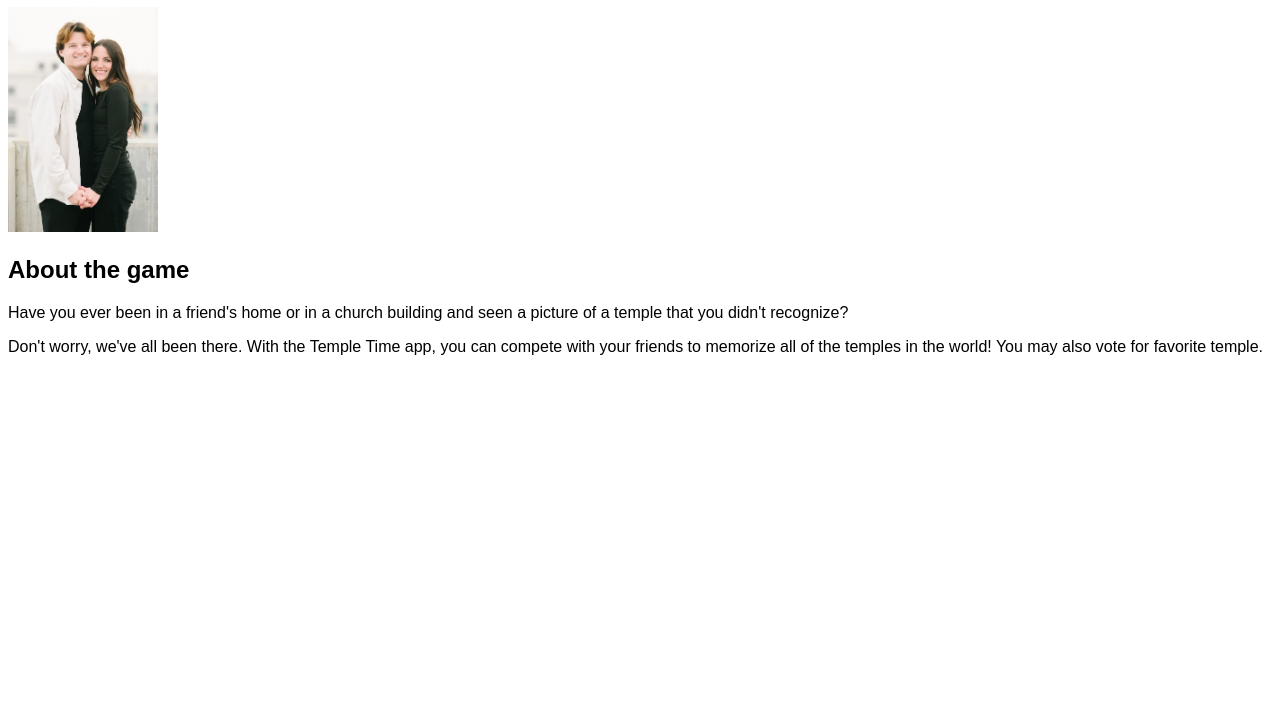
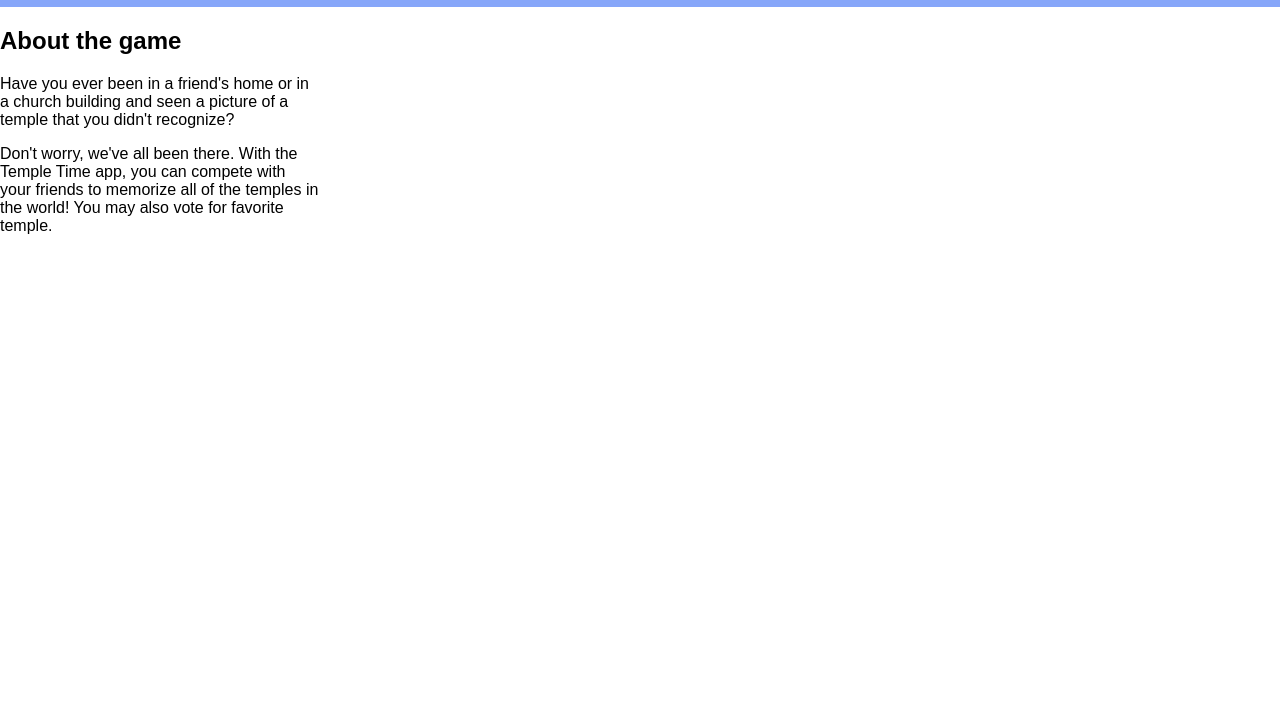
Before and after one commit to jjhan01/startup, a plain HTML site: page index.html in a window 1280 px wide. Shown: the part 73-800 px from the top of the page. Drawn offline with Linux system fonts and the light colour scheme.

Commit message:
new flex colors

```diff
--- a/index.css
+++ b/index.css
@@ -2,3 +2,48 @@
   font-family: Arial, Helvetica, sans-serif;
   box-sizing: border-box;
 }
+body {
+  display: flex;
+  flex-direction: column;
+  margin: 0;
+  height: 100vh;
+}
+header {
+  flex: 0 80px;
+  background: hsl(223, 90%, 75%);
+}
+
+footer {
+  flex: 0 30px;
+  background: hsl(0, 0%, 100%);
+  color: rgb(60, 56, 56);
+}
+
+main {
+  flex: 1;
+  display: flex;
+  flex-direction: row;
+}
+section:nth-child(1) {
+  flex: .25;
+  background-color: hsl(0, 0%, 100%);
+}
+section:nth-child(2) {
+  flex: 3;
+  background-color: white;
+}
+
+@media (orientation: portrait) {
+  main {
+    flex-direction: column;
+  }
+}
+
+/* @media (max-height: 700px) {
+  header {
+
+  }
+  footer {
+
+  }
+} */
--- a/index.html
+++ b/index.html
@@ -12,7 +12,7 @@
   <body>
     <header>
       <h1>Temple Mania</h1>
-      <img width="150px" src="newprofilepic.jpeg" alt="Photo of Jace" />
+      <!-- <img width="150px" src="newprofilepic.jpeg" alt="Photo of Jace" /> -->
     </header>
     <main>
       <section>
```
